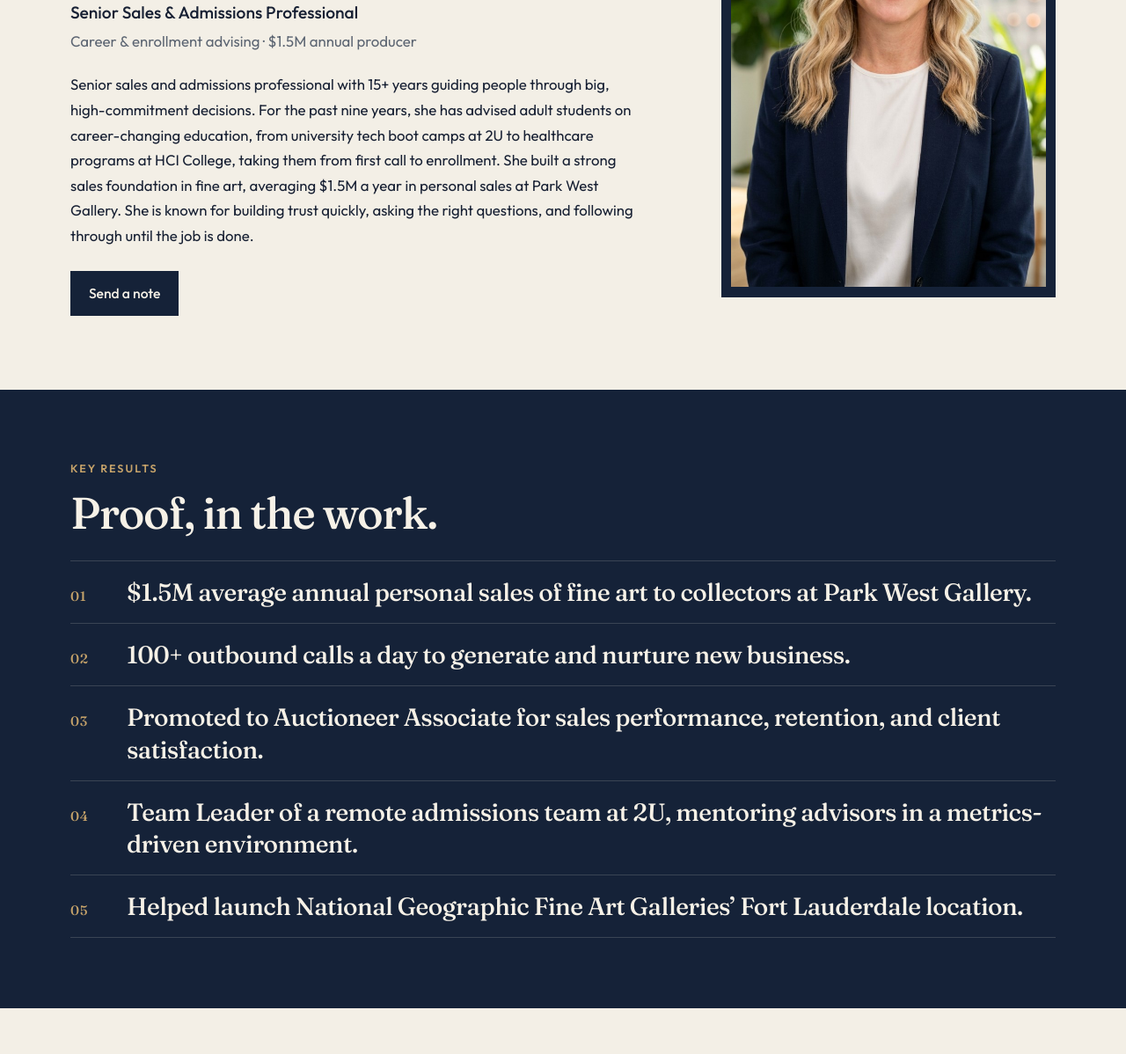
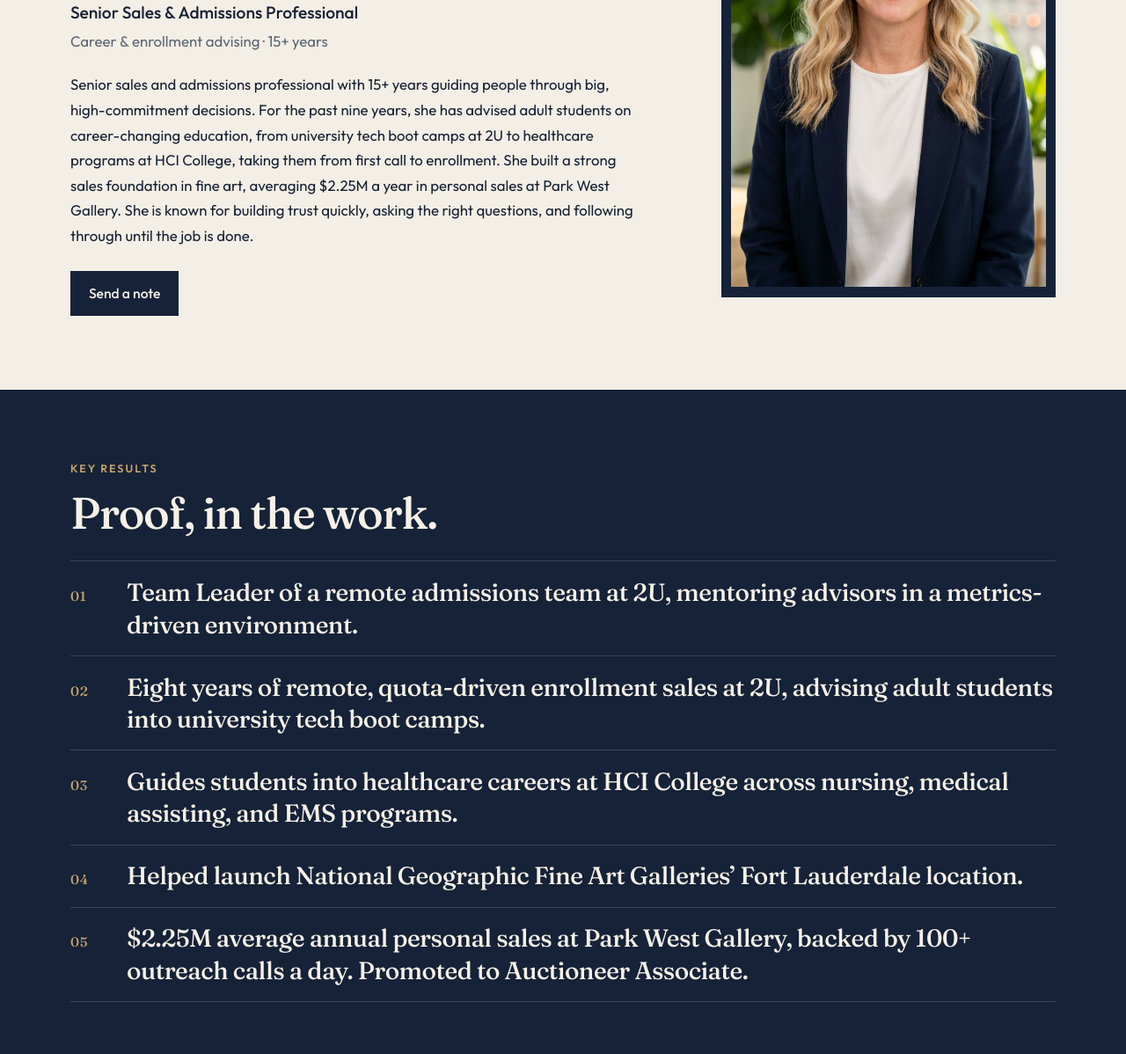
Before and after one commit to irishkmcd/samantha-borgquist, a plain HTML site: page index.html in a window 1280 px wide. Shown: the part 382-1580 px from the top of the page at 88% size. Drawn offline with Linux system fonts and the light colour scheme.

Commit message:
Update the resume results and Park West sales figure.
Co-authored-by: Cursor <cursoragent@cursor.com>

```diff
--- a/index.html
+++ b/index.html
@@ -8,7 +8,7 @@
     <meta name="theme-color" content="#152238">
     <link rel="canonical" href="https://samanthaborgquist.com/">
     <meta property="og:title" content="Samantha Borgquist — Senior Sales & Admissions">
-    <meta property="og:description" content="Career and enrollment advising. $1.5M annual producer. Deerfield Beach, Florida.">
+    <meta property="og:description" content="Career and enrollment advising. 15+ years guiding high-commitment decisions. Deerfield Beach, Florida.">
     <meta property="og:type" content="profile">
     <meta property="og:url" content="https://samanthaborgquist.com/">
     <meta property="og:image" content="https://samanthaborgquist.com/assets/samantha.jpg">
@@ -54,8 +54,8 @@
           <p class="eyebrow">Deerfield Beach, Florida · Remote</p>
           <h1>Samantha<br>Borgquist</h1>
           <p class="role">Senior Sales &amp; Admissions Professional</p>
-          <p class="role-line">Career &amp; enrollment advising · $1.5M annual producer</p>
-          <p class="summary">Senior sales and admissions professional with 15+ years guiding people through big, high-commitment decisions. For the past nine years, she has advised adult students on career-changing education, from university tech boot camps at 2U to healthcare programs at HCI College, taking them from first call to enrollment. She built a strong sales foundation in fine art, averaging $1.5M a year in personal sales at Park West Gallery. She is known for building trust quickly, asking the right questions, and following through until the job is done.</p>
+          <p class="role-line">Career &amp; enrollment advising · 15+ years</p>
+          <p class="summary">Senior sales and admissions professional with 15+ years guiding people through big, high-commitment decisions. For the past nine years, she has advised adult students on career-changing education, from university tech boot camps at 2U to healthcare programs at HCI College, taking them from first call to enrollment. She built a strong sales foundation in fine art, averaging $2.25M a year in personal sales at Park West Gallery. She is known for building trust quickly, asking the right questions, and following through until the job is done.</p>
           <a class="button" href="#contact">Send a note</a>
         </div>
         <figure class="portrait">
@@ -68,11 +68,11 @@
           <p class="kicker">Key results</p>
           <h2>Proof, in the work.</h2>
           <ol class="result-list">
-            <li><span>01</span> $1.5M average annual personal sales of fine art to collectors at Park West Gallery.</li>
-            <li><span>02</span> 100+ outbound calls a day to generate and nurture new business.</li>
-            <li><span>03</span> Promoted to Auctioneer Associate for sales performance, retention, and client satisfaction.</li>
-            <li><span>04</span> Team Leader of a remote admissions team at 2U, mentoring advisors in a metrics-driven environment.</li>
-            <li><span>05</span> Helped launch National Geographic Fine Art Galleries’ Fort Lauderdale location.</li>
+            <li><span>01</span> Team Leader of a remote admissions team at 2U, mentoring advisors in a metrics-driven environment.</li>
+            <li><span>02</span> Eight years of remote, quota-driven enrollment sales at 2U, advising adult students into university tech boot camps.</li>
+            <li><span>03</span> Guides students into healthcare careers at HCI College across nursing, medical assisting, and EMS programs.</li>
+            <li><span>04</span> Helped launch National Geographic Fine Art Galleries’ Fort Lauderdale location.</li>
+            <li><span>05</span> $2.25M average annual personal sales at Park West Gallery, backed by 100+ outreach calls a day. Promoted to Auctioneer Associate.</li>
           </ol>
         </div>
       </section>
@@ -133,7 +133,7 @@
                 <p class="job-title">Senior Art Auctioneer Associate</p>
                 <p class="job-place">Onboard luxury cruise ships</p>
                 <ul>
-                  <li>Averaged $1.5M a year in personal fine art sales through live auctions, private consultations, and VIP collector events.</li>
+                  <li>Averaged $2.25M a year in personal fine art sales through live auctions, private consultations, and VIP collector events.</li>
                   <li>Made 100+ outreach calls a day to generate new business and keep collectors engaged.</li>
                   <li>Promoted to Auctioneer Associate for top sales performance, client retention, and satisfaction.</li>
                   <li>Managed a CRM of current and prospective collectors to drive repeat purchases.</li>
```
